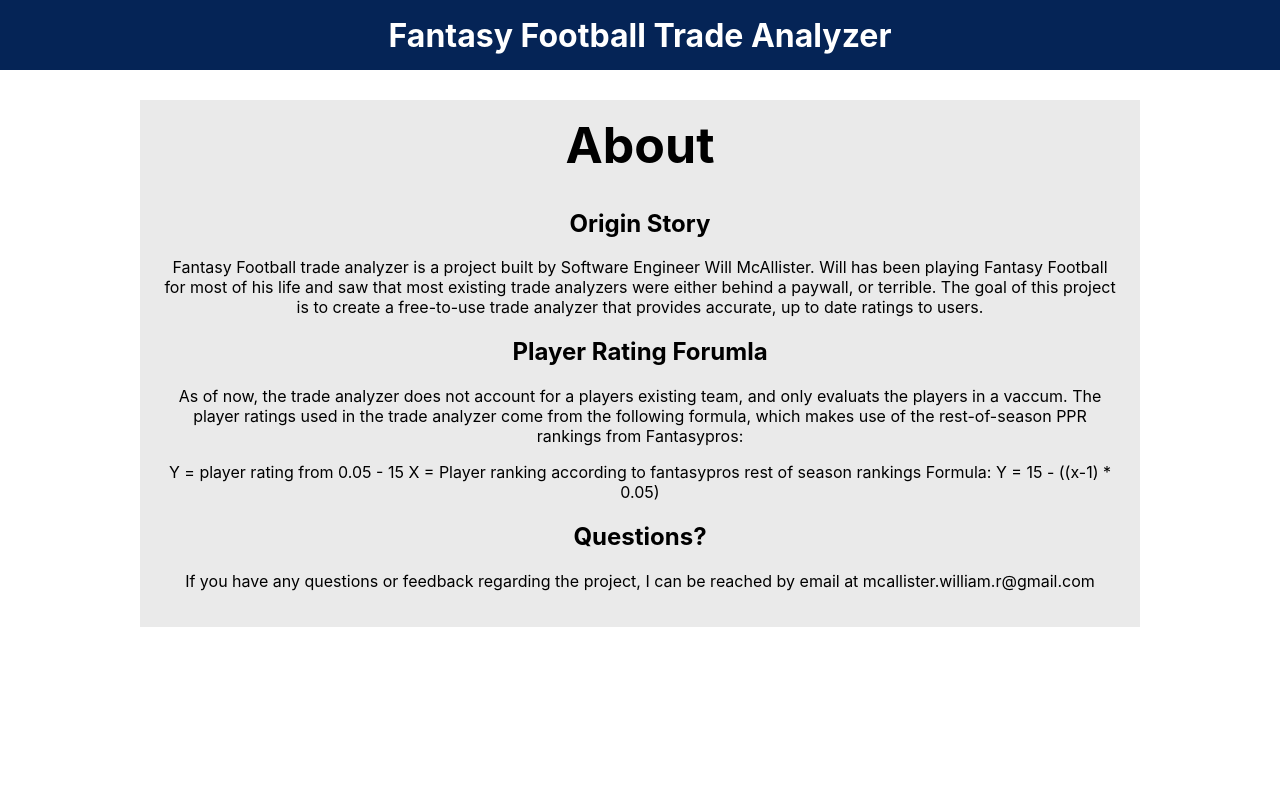
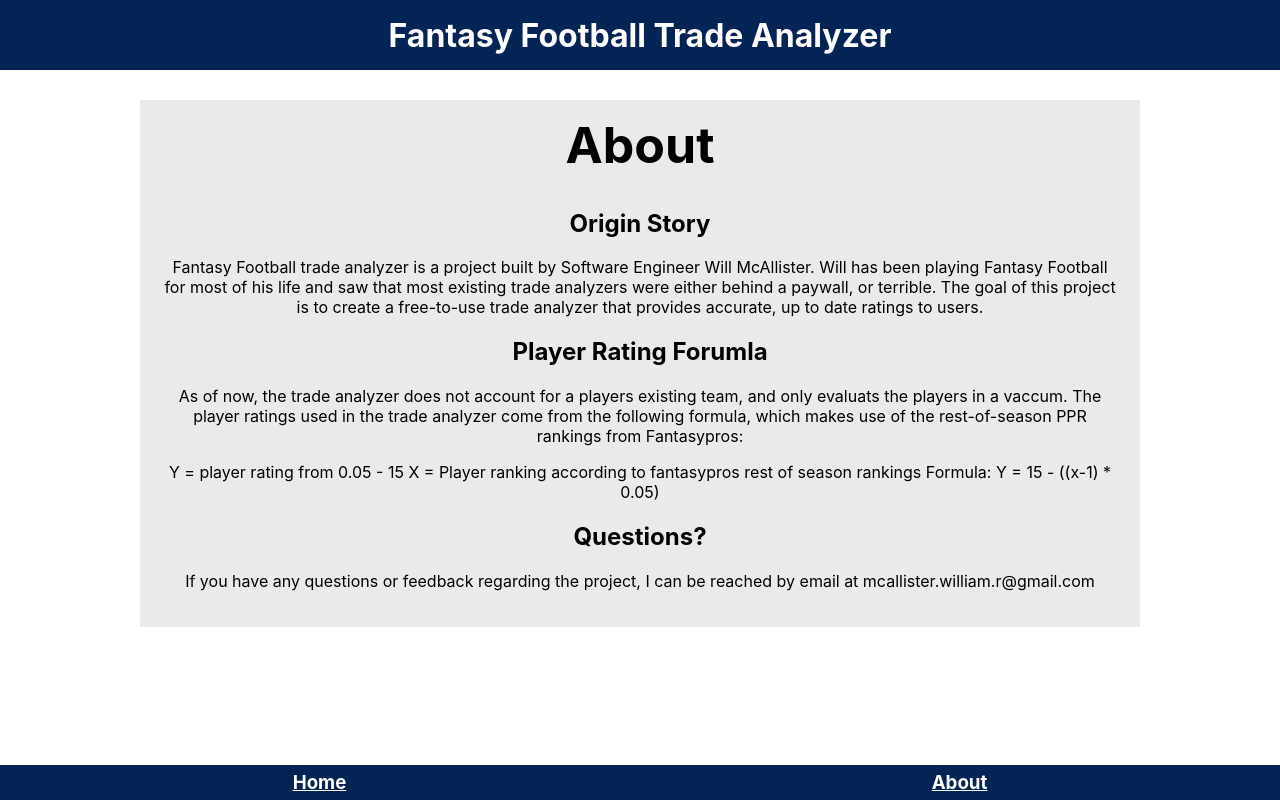
Before and after one commit to willmca/Fantasy_Football_Trade_Analyzer_Frontend, a React (Create React App) app: page /about in a window 1280 px wide. Built offline with nearby package versions, Linux system fonts and the light colour scheme; no server answers.

Commit message:
Footer created with links to home and about

```diff
--- a/src/components/about/About.css
+++ b/src/components/about/About.css
@@ -10,3 +10,8 @@
     margin-top:-5px;
     font-size:50px;
 }
+.clickContainers{
+    display:flex;
+    flex-direction: row;
+    justify-content: space-around;
+}
--- a/src/components/about/About.js
+++ b/src/components/about/About.js
@@ -10,7 +10,7 @@ class About extends Component {
         return(
             <div className="aboutContainer">
                     <h1 className="aboutTitle">About</h1>
-                    <h2>Origin Story</h2>
+                        <h2>Origin Story</h2>
                     <p>Fantasy Football trade analyzer is a project built by Software Engineer Will McAllister. Will has been playing Fantasy Football for most of his life and saw that most existing trade analyzers were either behind a paywall, or terrible. The goal of this project is to create a free-to-use trade analyzer that provides accurate, up to date ratings to users.</p>
                     <h2>Player Rating Forumla</h2>
                     <p>As of now, the trade analyzer does not account for a players existing team, and only evaluats the players in a vaccum. The player ratings used in the trade analyzer come from the following formula, which makes use of the rest-of-season PPR rankings from Fantasypros:</p>
--- a/src/components/app/App.css
+++ b/src/components/app/App.css
@@ -2,3 +2,24 @@ img{
   width:100px;
   height:100px;
 }
+.appTitleLink{
+  color:white;
+  text-decoration: none;
+}
+.appTitleLink:hover{
+  text-decoration: underline;
+}
+.homeLink{
+  color:white;
+  text-decoration: none;
+  position:fixed;
+  left:0;
+  padding:20px;
+}
+
+.AboutLink{
+  color:white;
+}
+.AboutLink:hover{
+  transform:scale(1.2);
+}
--- a/src/components/app/App.js
+++ b/src/components/app/App.js
@@ -18,6 +18,19 @@ const NFLHeader = styled.header`
   top:0;
   color:white;
 `
+const NFLFooter = styled.footer`
+  background-color: rgba(5,36,86,1);
+  height:35px;
+  width: 100%;
+  position: fixed;
+  display: flex;
+  flex-direction: row;
+  align-items: center;
+  justify-content: space-around;
+  bottom:0;
+  color:white;
+`
+
 
 
 
@@ -39,13 +52,25 @@ class App extends Component {
      return (
       <div className="App">
         <NFLHeader>
+          <Link to="/" className="appTitleLink">
           <h1>Fantasy Football Trade Analyzer</h1>
+          </Link>
+          <Link to="/about" className="aboutLink">
+          </Link>
         </NFLHeader>
         <main>
           <Route path="/" exact render = {props => <Analyzer {...this.state} {...props}/>}/>
           <Route path="/results" exact render = {props => <Results {...props}/>}/>
           <Route path="/about" exact render = {props => <About {...props}/>}/>
         </main>
+        <NFLFooter>
+            <Link to="/" className="AboutLink">
+              <h3>Home</h3>
+            </Link>
+            <Link to="/about" className="AboutLink">
+              <h3>About</h3>
+            </Link>
+        </NFLFooter>
       </div>
   );
 }
```
